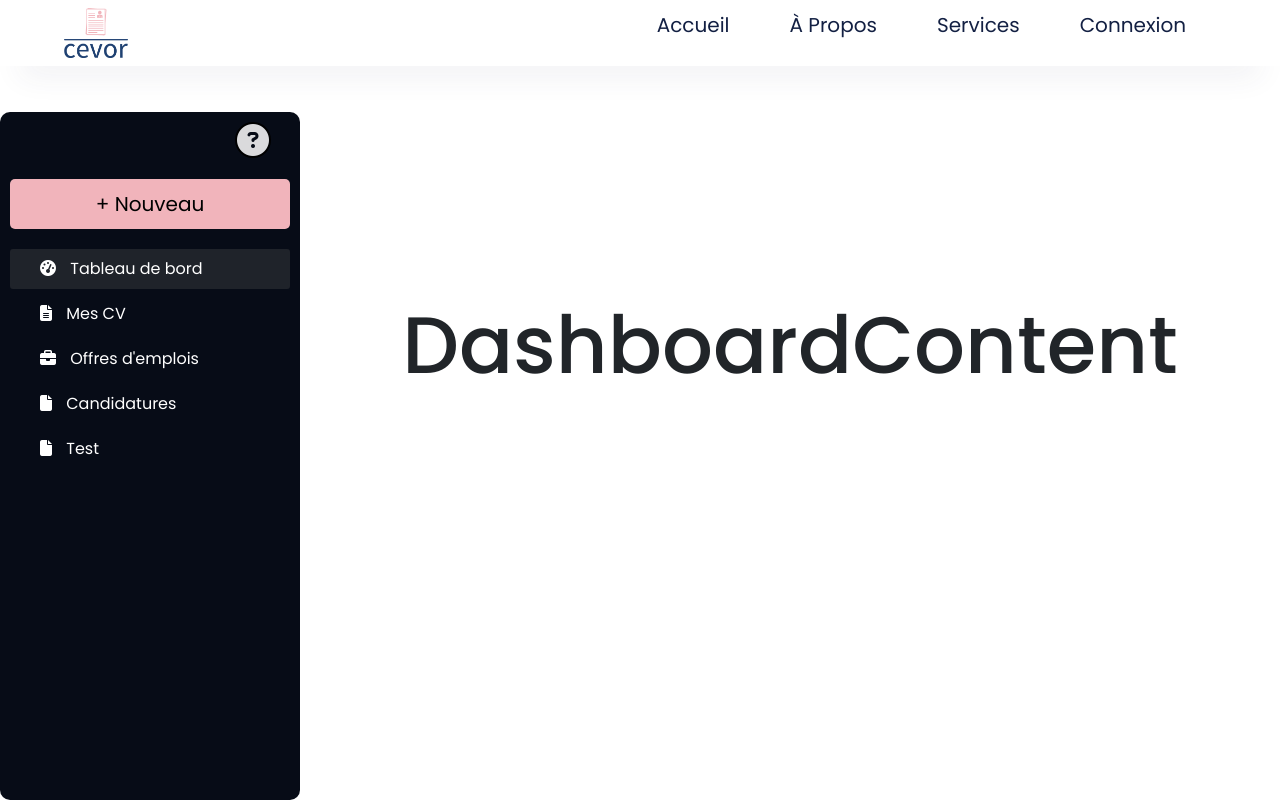
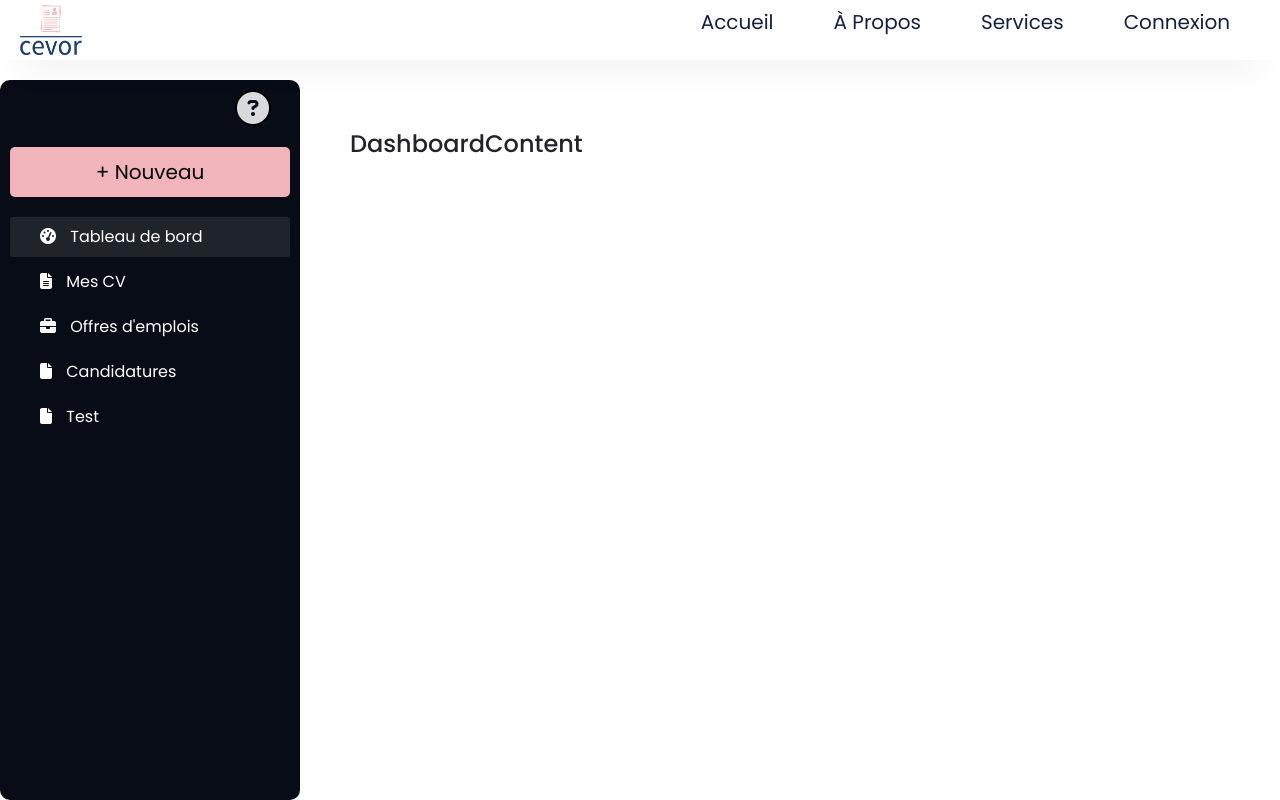
Before and after one commit to talbinour/cvgenerator, a React (Create React App) app in the folder client/: page /dashboard in a window 1280 px wide. Built offline with nearby package versions, Linux system fonts and the light colour scheme.

Commit message:
nour nav bar css

```diff
--- a/client/src/DashboardPage/dashboardPage.module.css
+++ b/client/src/DashboardPage/dashboardPage.module.css
@@ -13,7 +13,7 @@
   overflow-y: auto;
   width: 200px;
   position: fixed;
-  top: 14%;
+  top: 10%;
   bottom: 0;
   left: 0;
   overflow-x: hidden;
@@ -23,7 +23,7 @@
 /* Style for the right area */
 .right-area {
   position: fixed;
-  top: 14%;
+  top: 10%;
   bottom: 0;
   right: 0;
   background: #fff;
--- a/client/src/component/Navbar.jsx
+++ b/client/src/component/Navbar.jsx
@@ -1,8 +1,9 @@
-import React, { useState, useEffect } from "react";
+import React, { useState, useEffect, useRef } from "react";
 import { Link, useNavigate } from "react-router-dom";
 import { FaBars } from "react-icons/fa";
 import { ImCross } from "react-icons/im";
 import logoImage from '../assets/cevor-high-resolution-logo-transparent (1).png';
+import defaultAvatar from '../assets/user.png'; // Importer l'image par défaut
 import axios from 'axios';
 import './navbar.css';
 
@@ -12,6 +13,7 @@ const Navbar = () => {
   const [loadingLogout, setLoadingLogout] = useState(false);
   const navigate = useNavigate();
   const [currentUser, setCurrentUser] = useState(null);
+  const profileMenuRef = useRef(null); // Référence pour le menu de profil
 
   useEffect(() => {
     const token = localStorage.getItem('token');
@@ -27,6 +29,19 @@ const Navbar = () => {
     }
   }, []);
 
+  useEffect(() => {
+    const handleClickOutside = (event) => {
+      if (profileMenuRef.current && !profileMenuRef.current.contains(event.target)) {
+        setShowProfileMenu(false); // Cacher le menu de profil si on clique à l'extérieur
+      }
+    };
+
+    document.addEventListener('mousedown', handleClickOutside);
+    return () => {
+      document.removeEventListener('mousedown', handleClickOutside);
+    };
+  }, []);
+
   const handleLogout = async () => {
     try {
       setLoadingLogout(true);
@@ -37,13 +52,14 @@ const Navbar = () => {
     } finally {
       setLoadingLogout(false);
       setCurrentUser(null); // Set currentUser to null after logout
+      setShowProfileMenu(false); // Cacher le menu de profil après la déconnexion
     }
   };
 
   return (
     <>
       <nav className='navbar'>
-        <img src={logoImage} alt="Logo-png" className='logo-png' style={{ position: "sticky", left: '2', width: '5%', height: '50px' }} />
+        <img src={logoImage} alt="Logo-png" className='logo-png' style={{ width: '5%', height: '50px' }} />
 
         <ul className={mobile ? "nav-links-mobile" : "nav-links"} onClick={() => setMobile(false)}>
           <li>
@@ -69,10 +85,21 @@ const Navbar = () => {
             </li>
           )}
           {currentUser && (
-            <li className="profile-menu">
-              <div className="user-info-container" onClick={() => setShowProfileMenu(!showProfileMenu)}>
-                <span className="profile-icon" role="img" aria-label="User Icon">👤</span>
-                <span className="username">{currentUser}</span>
+            <li>
+              <div className="profile-menu" ref={profileMenuRef}>
+                <img src={defaultAvatar} alt="Avatar" className="avatar" onClick={() => setShowProfileMenu(!showProfileMenu)} />
+                {showProfileMenu && (
+                  <div className="profile-menu-box">
+                    <ul>
+                      <li onClick={() => { navigate('/userprofile'); setShowProfileMenu(false); }}>
+                        Profil personnel
+                      </li>
+                      <li onClick={handleLogout} disabled={loadingLogout}>
+                        {loadingLogout ? 'Déconnexion...' : 'Déconnexion'}
+                      </li>
+                    </ul>
+                  </div>
+                )}
               </div>
             </li>
           )}
@@ -88,20 +115,6 @@ const Navbar = () => {
           {mobile ? <ImCross /> : <FaBars />}
         </button>
       </nav>
-
-      {showProfileMenu && currentUser && (
-        <div className="profile-menu-box">
-          <ul>
-            <li onClick={() => navigate('/userprofile')}>
-              <span className="dropdown-icon">👤</span> Profil personnel
-            </li>
-            <li onClick={handleLogout} disabled={loadingLogout}>
-              <span className="dropdown-icon">🚪</span>
-              {loadingLogout ? 'Déconnexion...' : 'Déconnexion'}
-            </li>
-          </ul>
-        </div>
-      )}
     </>
   );
 }
--- a/client/src/component/navbar.css
+++ b/client/src/component/navbar.css
@@ -1,4 +1,5 @@
 @import url("https://fonts.googleapis.com/css2?family=Poppins:wght@300;400;500;600&display=swap");
+
 * {
   padding: 0;
   margin: 0;
@@ -9,32 +10,35 @@
 a {
   text-decoration: none;
 }
+
 li {
   list-style-type: none;
 }
+
 .navbar {
   position: -ms-page;
   top: 0;
   z-index: 1000;
   display: flex;
   background-color: #fff;
-  justify-content: space-around;
+  justify-content: space-between; /* Alignement des éléments à l'extrémité */
   align-items: center;
-  height:3%;
+  height: 60px; /* Taille de la barre de navigation ajustée */
   box-shadow: rgba(50, 50, 93, 0.074) 0px 30px 30px -20px;
+  padding: 0 20px; /* Espacement des éléments à gauche et à droite */
 }
-.logo {
-  font-size: 30px;
-  color: #1f4172;
 
+.logo-png {
+  width: 50px; /* Taille du logo ajustée */
+  height: auto; /* Hauteur automatique pour maintenir les proportions */
 }
+
 .nav-links {
   display: flex;
-  justify-content: flex-end;
-  width: 75%;
+  align-items: center; /* Alignement vertical des éléments */
 }
 
-.nav-links li a{
+.nav-links li a {
   color: #132043;
   font-size: 20px;
   padding: 10px 20px;
@@ -43,66 +47,57 @@ li {
   text-transform: capitalize;
   text-decoration: none;
 }
-.hero {
-  text-align: center;
-  margin-top: 15%;
-}
-.hero h1 {
-  text-align: center;
-  font-size: 80px;
 
-}
 .mobile-menu-icon {
   display: none;
 }
+
 button {
   border: none;
   text-decoration: none;
   font-size: 20px;
   background: none;
 }
+
 @media (max-width: 768px) {
-  .logo {
-    display: flex;
-    position: absolute;
-    top: 15px;
-    left: 35px;
-    color: #1f4172;
+  .logo-png {
+    margin-right: 0; /* Supprime l'espacement du logo sur les petits écrans */
+  }
 
-  }
   .nav-links {
     display: none;
   }
+
   .nav-links-mobile {
     position: absolute;
     display: block;
     list-style: none;
-    box-shadow: rgba(50, 50, 93, 0.23) 0px 50px 100px -20px, rgba(0, 0, 0, 0.3) 0px 30px 60px -30px;
+    box-shadow: rgba(50, 50, 93, 0.23) 0px 50px 100px -20px,
+      rgba(0, 0, 0, 0.3) 0px 30px 60px -30px;
     left: 0;
     top: 10%;
     transition: all 0.5s ease-in-out;
     width: 100%;
     background-color: white;
   }
+
   ul li {
     padding: 32px;
     width: 100%;
     transition: all 0.5s ease-in-out;
     text-align: center;
   }
+
   .mobile-menu-icon {
     position: absolute;
     display: block;
     right: 20px;
   }
-  .hero h1 {
-    font-size: 50px;
+}
 
-  }
-}
 .profile-menu-box {
-  position: initial;
-  top: calc(100% + 10px); /* Place la boîte juste au-dessus de la barre de navigation */
+  position: absolute;
+  top: calc(100% + 10px);
   right: 0;
   background-color: #fff;
   border-radius: 5px;
@@ -132,7 +127,6 @@ button {
   margin-right: 5px;
 }
 
-
 /* Ajoutez ces styles pour la flèche de la boîte */
 .profile-menu-box::after {
   content: "";
@@ -143,6 +137,7 @@ button {
   border-style: solid;
   border-color: transparent transparent #fff transparent;
 }
+
 .user-info-container {
   display: flex;
   align-items: center;
@@ -153,3 +148,13 @@ button {
   margin-right: 8px;
   font-size: 20px;
 }
+
+/* Styles pour l'avatar */
+.avatar {
+  width: 35px; /* Taille de l'avatar ajustée */
+  height: 35px; /* Taille de l'avatar ajustée */
+  border-radius: 50%; /* Bordure circulaire */
+  margin-right: 10px; /* Espacement de l'avatar par rapport aux autres éléments */
+  background-color: #f3f4f6;
+  padding: 1px;
+}
```
Also changed, not shown: client/src/assets/user.png (added).
